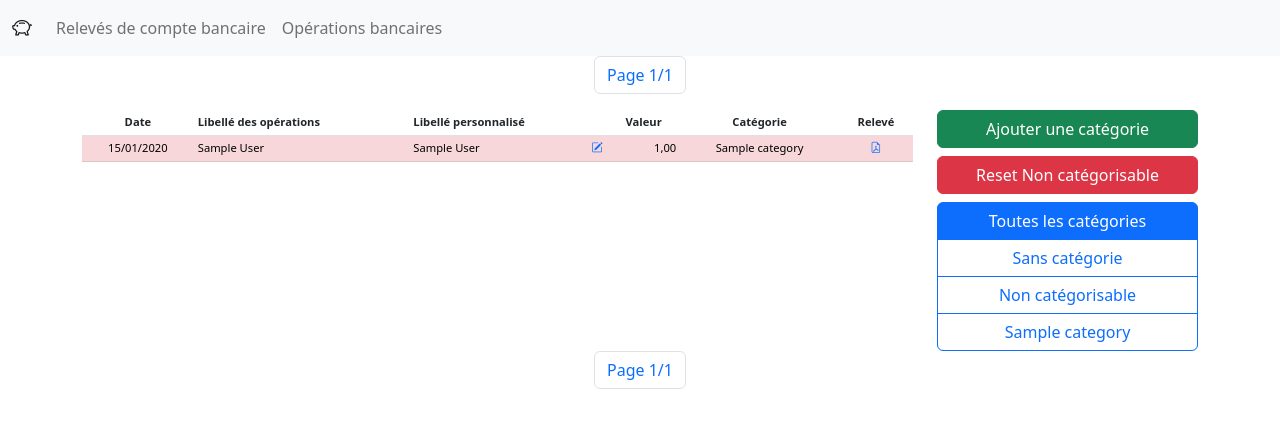
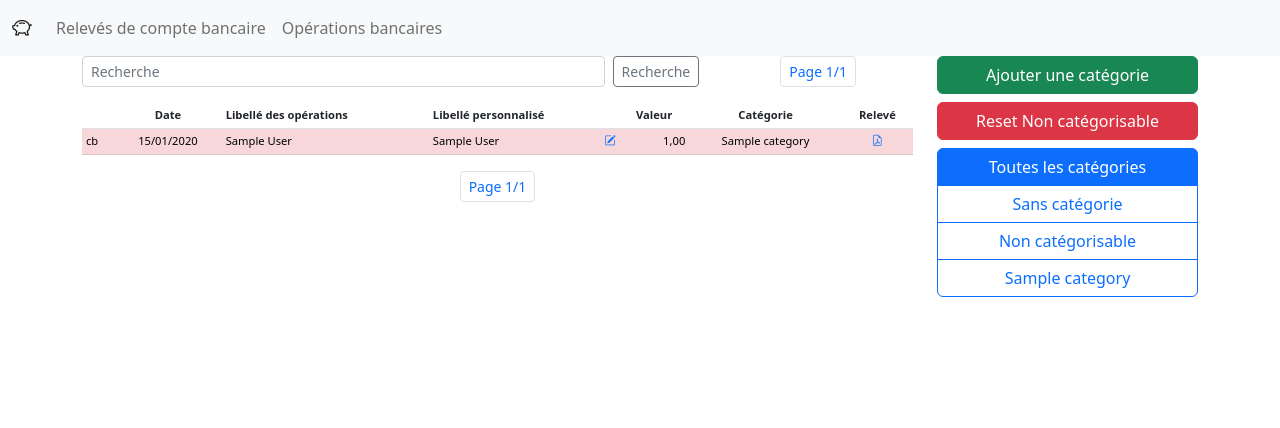
Before and after one commit to manuo1/my_bank_accounts, a Django app: page /transactions/category/all in a window 1280 px wide. Shown: the top 428 px of the page. Run offline with Django 4.2, Linux system fonts and the light colour scheme; tables that the repository leaves empty hold one stand-in row (values such as "Sample post").

Commit message:
seacrh form ok, more views with next url, refacto

```diff
--- a/categorization/templates/categories_list.html
+++ b/categorization/templates/categories_list.html
@@ -1,6 +1,8 @@
 <div class="d-grid gap-2">
-    <a class="btn btn-success" href="{% url 'category_create' %}" role="button">Ajouter une catégorie</a>
-    <a class="btn btn-danger" href="{% url 'delete_category' uncategorizable.id%}" role="button">
+    <a class="btn btn-success" href="{% url 'category_create' %}?next={{current_url}}" role="button">
+        Ajouter une catégorie
+    </a>
+    <a class="btn btn-danger" href="{% url 'delete_category' uncategorizable.id%}?next={{current_url}}" role="button">
         Reset {{uncategorizable.name}}
     </a>
 
@@ -22,3 +24,17 @@
 
     </div>
 </div>
+
+
+
+
+<!--
+   <div class="dropdown">
+    <button class="btn btn-secondary dropdown-toggle" type="button" id="dropdownMenuButton2" data-bs-toggle="dropdown" aria-expanded="false">
+      Dropdown button
+    </button>
+    <ul class="dropdown-menu dropdown-menu-dark" aria-labelledby="dropdownMenuButton2">
+      <li><a class="dropdown-item active" href="#">Action</a></li>
+    </ul>
+  </div>
+   -->
--- a/categorization/templates/transactions_list.html
+++ b/categorization/templates/transactions_list.html
@@ -1,17 +1,30 @@
 {% extends "base.html" %}
 
 {% block content %}
-{% include "pagination.html" %}
 
 <div class="container">
+
+
     <div class="row align-items-start">
         <div class="col-9">
+
+            <div class="row">
+                <div class="col-9 align-items-start">
+                    {% include "search_form.html" %}
+                </div>
+                <div class="col-3 align-items-center">
+                    {% include "pagination.html" %}
+                </div>
+            </div>
+
             {% include "transactions_table.html" %}
+            {% include "pagination.html" %}
         </div>
         <div class="col-3">
             {% include "categories_list.html" %}
         </div>
     </div>
+
 </div>
-{% include "pagination.html" %}
+
 {% endblock %}
--- a/categorization/templates/transactions_table.html
+++ b/categorization/templates/transactions_table.html
@@ -1,52 +1,28 @@
 <table class="table table-sm table-hover" style="font-size: 0.7rem">
     <thead>
         <tr>
-            <th scope="col-2" class="text-center">Date</th>
-            <th scope="col-3" class="text-start">Libellé des opérations</th>
-            <th scope="col-3" class="text-start">Libellé personnalisé</th>
-            <th scope="col-1" class="text-center">Valeur</th>
-            <th scope="col-2" class="text-center">Catégorie</th>
-            <th scope="col-1" class="text-center">Relevé</th>
+            <th scope="col" class="text-center"></th>
+            <th scope="col" class="text-center">Date</th>
+            <th scope="col" class="text-start">Libellé des opérations</th>
+            <th scope="col" class="text-start">Libellé personnalisé</th>
+            <th scope="col" class="text-center">Valeur</th>
+            <th scope="col" class="text-center">Catégorie</th>
+            <th scope="col" class="text-center">Relevé</th>
         </tr>
     </thead>
     <tbody>
         {% for transaction in transactions %}
         <tr
-            class="{% if transaction.statement.bank.name == 'Crédit Agricole' %}table-success{% else %}table-danger{% endif %}">
+            class="table-{% if transaction.statement.bank.name == 'Crédit Agricole' %}success{% else %}danger{% endif %}">
+            <td>cb</td>
             <td class="text-center">{{ transaction.date|date:"d/m/Y" }}</td>
             <td class="text-start" data-bs-toggle="tooltip" title="{{ transaction.label }}">
                 {{ transaction.label|truncatechars:50 }}
             </td>
-
-            <td>
-                <div class="row">
-                    <div class="col text-start">
-                        {{ transaction.custom_label }}
-                    </div>
-                    <div class="col-2 text-start">
-                        <a href="{% url 'edit_transaction_custom_label' transaction.id %}?next={{current_url}}"
-                            role="button">
-                            <i class="bi bi-pencil-square"></i>
-                        </a>
-                    </div>
-
-                </div>
-            </td>
-            <td class="text-end">{{ transaction.value }}</td>
-            <td class="text-center">
-                {% if transaction.category %}
-                {{ transaction.category }}
-                {% else %}
-                <a href="{% url 'category_keyword_create' transaction.id %}" role="button">
-                    <i class="bi bi-plus-square"></i>
-                </a>
-                {% endif %}
-            </td>
-            <td class="text-center">
-                <a href="{{transaction.statement.file.url}}" target="_blank" rel="noopener noreferrer">
-                    <i class="bi bi-file-earmark-pdf"></i>
-                </a>
-            </td>
+            <td class="text-center">{% include "transactions_table_row_column_custom_label.html" %}</td>
+            <td class="text-end"> {{ transaction.value }}</td>
+            <td class="text-center">{% include "transactions_table_row_column_category.html" %}</td>
+            <td class="text-center">{% include "transactions_table_row_column_statement.html" %}</td>
         </tr>
         {% endfor %}
     </tbody>
--- /dev/null
+++ b/categorization/templates/transactions_table_row_column_category.html
@@ -0,0 +1,7 @@
+{% if transaction.category %}
+{{ transaction.category }}
+{% else %}
+<a href="{% url 'category_keyword_create' transaction.id %}" role="button">
+    <i class="bi bi-plus-square"></i>
+</a>
+{% endif %}
--- /dev/null
+++ b/categorization/templates/transactions_table_row_column_custom_label.html
@@ -0,0 +1,11 @@
+<div class="row">
+    <div class="col text-start">
+        {{ transaction.custom_label }}
+    </div>
+    <div class="col-2 text-start">
+        <a href="{% url 'edit_transaction_custom_label' transaction.id %}?next={{current_url}}" role="button">
+            <i class="bi bi-pencil-square"></i>
+        </a>
+    </div>
+
+</div>
--- /dev/null
+++ b/categorization/templates/transactions_table_row_column_statement.html
@@ -0,0 +1,3 @@
+<a href="{{transaction.statement.file.url}}" target="_blank" rel="noopener noreferrer">
+    <i class="bi bi-file-earmark-pdf"></i>
+</a>
--- a/categorization/urls.py
+++ b/categorization/urls.py
@@ -11,11 +11,6 @@ from categorization.views import (
 urlpatterns = [
     path(
         "category/<str:category_value>",
-        TransactionListView.as_view(),
-        name="transactions_list",
-    ),
-    path(
-        "category/<str:category>/search/<str:search>/",
         TransactionListView.as_view(),
         name="transactions_list",
     ),
--- a/categorization/views.py
+++ b/categorization/views.py
@@ -16,8 +16,6 @@ class TransactionListView(ListView):
     template_name = "transactions_list.html"
     context_object_name = "transactions"
     paginate_by = 100
-    search = None
-    category_filter = None
 
     def get_context_data(self, **kwargs):
         context = super().get_context_data(**kwargs)
@@ -26,20 +24,19 @@ class TransactionListView(ListView):
         )[0]
         context["categories"] = Category.objects.all()
         context["category_value"] = self.kwargs.get("category_value")
-        context["current_url"] = self.request.path
+        context["current_url"] = self.request.get_full_path
         return context
 
     def get_queryset(self):
         queryset = self.model.objects.none()
-        search = self.kwargs.get("search")
+        search = self.request.GET.get("search")
         category_value = self.kwargs.get("category_value", "all")
         if category_value.isdigit():
-            queryset = self.model.objects.filter(category__id=category_value)
-        else:
-            if category_value == "all":
-                queryset = self.model.objects.all()
-            if category_value == "uncategorized":
-                queryset = self.model.objects.filter(category__isnull=True)
+            queryset = self.model.objects.filter(category__id=int(category_value))
+        if category_value == "all":
+            queryset = self.model.objects.all()
+        if category_value == "uncategorized":
+            queryset = self.model.objects.filter(category__isnull=True)
 
         if search:
             queryset = queryset.filter(
@@ -67,6 +64,12 @@ class CategoryCreateView(CreateView):
     success_url = reverse_lazy("transactions_list", args=["uncategorized"])
     template_name = "category_create.html"
 
+    def get_success_url(self):
+        next_url = self.request.GET.get("next", None)
+        if next_url:
+            return "%s" % (next_url)
+        return str(self.success_url)
+
 
 class CategoryKeywordCreateView(CreateView):
     model = CategoryKeyword
@@ -85,8 +88,20 @@ class CategoryKeywordCreateView(CreateView):
         )
         return initial
 
+    def get_success_url(self):
+        next_url = self.request.GET.get("next", None)
+        if next_url:
+            return "%s" % (next_url)
+        return str(self.success_url)
+
 
 class CategoryDeleteView(DeleteView):
     model = Category
     template_name = "category_confirm_delete.html"
     success_url = reverse_lazy("transactions_list", args=["all"])
+
+    def get_success_url(self):
+        next_url = self.request.GET.get("next", None)
+        if next_url:
+            return "%s" % (next_url)
+        return str(self.success_url)
--- a/project/templates/pagination.html
+++ b/project/templates/pagination.html
@@ -1,14 +1,14 @@
 <nav aria-label="Page navigation">
-    <ul class="pagination justify-content-center">
+    <ul class="pagination pagination-sm justify-content-center">
         {% if page_obj.has_previous %}
-        <li class="page-item"><a class="page-link" href="?page=1">&laquo; first</a></li>
-        <li class="page-item"><a class="page-link" href="?page={{ page_obj.previous_page_number }}">Previous</a></li>
+        <li class="page-item"><a class="page-link" href="?page=1">&#171;</a></li>
+        <li class="page-item"><a class="page-link" href="?page={{ page_obj.previous_page_number }}">&#139;</a></li>
         {% endif %}
         <li class="page-item"><a class="page-link">Page {{ page_obj.number }}/{{ page_obj.paginator.num_pages }}</a>
         </li>
         {% if page_obj.has_next %}
-        <li class="page-item"><a class="page-link" href="?page={{ page_obj.next_page_number }}">Next</a></li>
-        <li class="page-item"><a class="page-link" href="?page={{ page_obj.paginator.num_pages }}">last &raquo;</a></li>
+        <li class="page-item"><a class="page-link" href="?page={{ page_obj.next_page_number }}">&#155;</a></li>
+        <li class="page-item"><a class="page-link" href="?page={{ page_obj.paginator.num_pages }}">&#187;</a></li>
         {% endif %}
     </ul>
 </nav>
--- /dev/null
+++ b/project/templates/search_form.html
@@ -0,0 +1,5 @@
+<form class="d-flex" role="search" method='GET'>
+    <input class="form-control form-control-sm me-2" type="search" placeholder="Recherche" aria-label="Search"
+        name='search' value='{{ request.GET.search }}'>
+    <button class="btn btn-sm btn-outline-secondary" type="submit">Recherche</button>
+</form>
```
